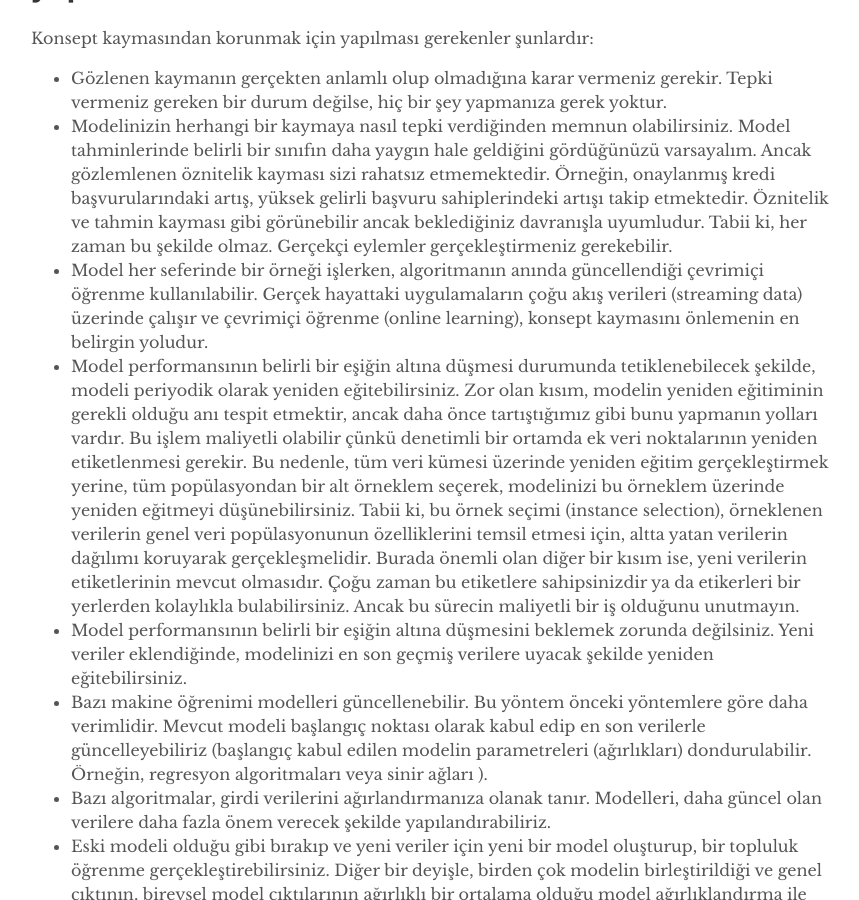
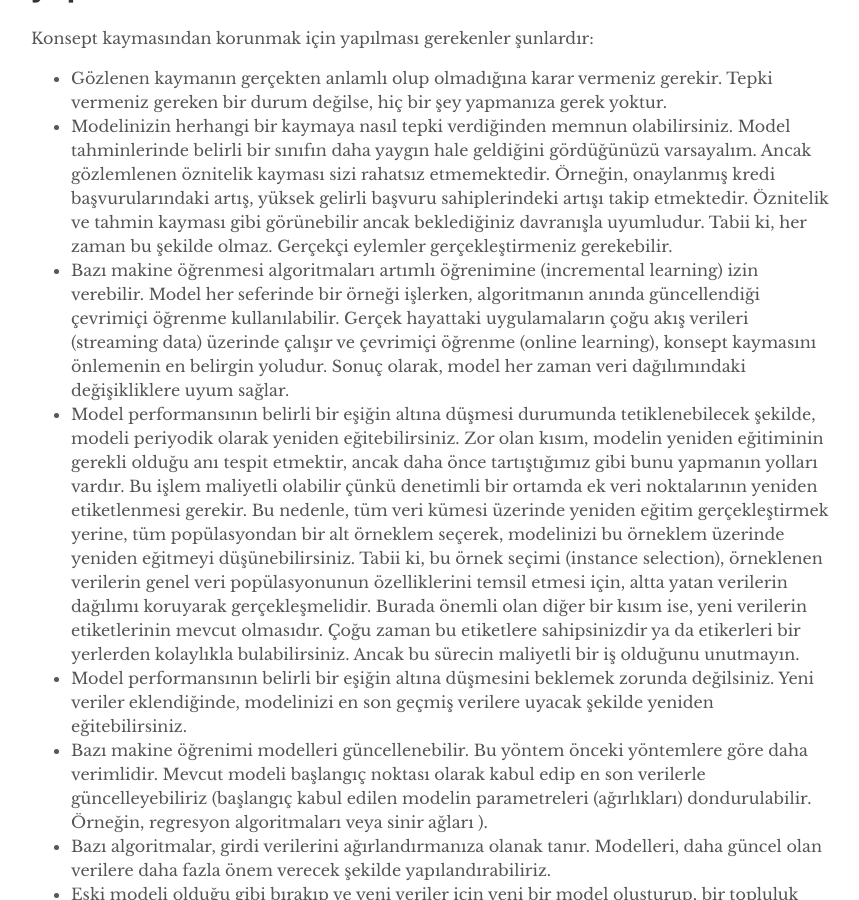
Before and after one commit to mmuratarat/turkish, a Jekyll site: the page built from _posts/2022-01-23-model_concept_data_drift.md, in a window 1280 px wide and 900 px high, scrolled down 9181 px. Shown: the whole window, without its empty margins (209-1068 px from the left). Built offline with Jekyll 4.4.1, drawn with Linux system fonts in a browser that asks for light colours; nearby versions of some CDN libraries; formulas are drawn with MathJax 3; comment, search, counter and statistics services are not loaded.

Commit message:
Update 2022-01-23-model_concept_data_drift.md

```diff
--- a/_posts/2022-01-23-model_concept_data_drift.md
+++ b/_posts/2022-01-23-model_concept_data_drift.md
@@ -122,7 +122,7 @@ Model dinamik bir ortamda çalışır. İşler değişir. Veri kayması, konsept
 Konsept kaymasından korunmak için yapılması gerekenler şunlardır:
 * Gözlenen kaymanın gerçekten anlamlı olup olmadığına karar vermeniz gerekir. Tepki vermeniz gereken bir durum değilse, hiç bir şey yapmanıza gerek yoktur.
 * Modelinizin herhangi bir kaymaya nasıl tepki verdiğinden memnun olabilirsiniz. Model tahminlerinde belirli bir sınıfın daha yaygın hale geldiğini gördüğünüzü varsayalım. Ancak gözlemlenen öznitelik kayması sizi rahatsız etmemektedir. Örneğin, onaylanmış kredi başvurularındaki artış, yüksek gelirli başvuru sahiplerindeki artışı takip etmektedir. Öznitelik ve tahmin kayması gibi görünebilir ancak beklediğiniz davranışla uyumludur. Tabii ki, her zaman bu şekilde olmaz. Gerçekçi eylemler gerçekleştirmeniz gerekebilir.
-* Model her seferinde bir örneği işlerken, algoritmanın anında güncellendiği çevrimiçi öğrenme kullanılabilir. Gerçek hayattaki uygulamaların çoğu akış verileri (streaming data) üzerinde çalışır ve çevrimiçi öğrenme (online learning), konsept kaymasını önlemenin en belirgin yoludur.
+* Bazı makine öğrenmesi algoritmaları artımlı öğrenimine (incremental learning) izin verebilir. Model her seferinde bir örneği işlerken, algoritmanın anında güncellendiği çevrimiçi öğrenme kullanılabilir. Gerçek hayattaki uygulamaların çoğu akış verileri (streaming data) üzerinde çalışır ve çevrimiçi öğrenme (online learning), konsept kaymasını önlemenin en belirgin yoludur. Sonuç olarak, model her zaman veri dağılımındaki değişikliklere uyum sağlar.
 * Model performansının belirli bir eşiğin altına düşmesi durumunda tetiklenebilecek şekilde, modeli periyodik olarak yeniden eğitebilirsiniz. Zor olan kısım, modelin yeniden eğitiminin gerekli olduğu anı tespit etmektir, ancak daha önce tartıştığımız gibi bunu yapmanın yolları vardır. Bu işlem maliyetli olabilir çünkü denetimli bir ortamda ek veri noktalarının yeniden etiketlenmesi gerekir. Bu nedenle, tüm veri kümesi üzerinde yeniden eğitim gerçekleştirmek yerine, tüm popülasyondan bir alt örneklem seçerek, modelinizi bu örneklem üzerinde yeniden eğitmeyi düşünebilirsiniz. Tabii ki, bu örnek seçimi (instance selection), örneklenen verilerin genel veri popülasyonunun özelliklerini temsil etmesi için, altta yatan verilerin dağılımı koruyarak gerçekleşmelidir. Burada önemli olan diğer bir kısım ise, yeni verilerin etiketlerinin mevcut olmasıdır. Çoğu zaman bu etiketlere sahipsinizdir ya da etikerleri bir yerlerden kolaylıkla bulabilirsiniz. Ancak bu sürecin maliyetli bir iş olduğunu unutmayın.
 * Model performansının belirli bir eşiğin altına düşmesini beklemek zorunda değilsiniz. Yeni veriler eklendiğinde, modelinizi en son geçmiş verilere uyacak şekilde yeniden eğitebilirsiniz.
 * Bazı makine öğrenimi modelleri güncellenebilir. Bu yöntem önceki yöntemlere göre daha verimlidir. Mevcut modeli başlangıç noktası olarak kabul edip en son verilerle güncelleyebiliriz (başlangıç kabul edilen modelin parametreleri (ağırlıkları) dondurulabilir. Örneğin, regresyon algoritmaları veya sinir ağları ).
```
